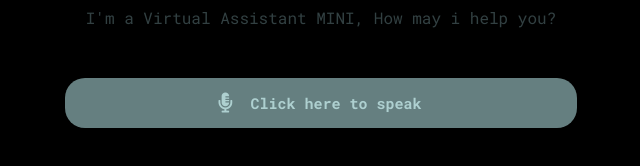
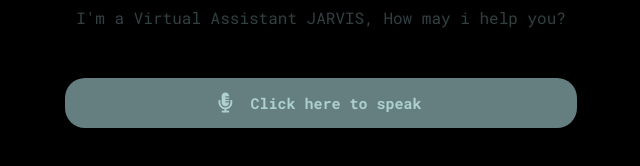
Before and after one commit to Onkarsingh2004/JS-Desktop-Assistant-App, a plain HTML site: page index.html in a window 1280 px wide. Shown: the part 562-728 px from the top of the page, 319-959 px from the left. Drawn offline with Linux system fonts and the light colour scheme.

Commit message:
Update index.html

```diff
--- a/index.html
+++ b/index.html
@@ -5,7 +5,7 @@
     <meta charset="UTF-8">
     <meta http-equiv="X-UA-Compatible" content="IE=edge">
     <meta name="viewport" content="width=device-width, initial-scale=1.0">
-    <title>MINI - Virtual Assistant</title>
+    <title>JARVIS - Virtual Assistant</title>
     <link rel="shortcut icon" href="avatar.png" type="image/x-icon">
     <link rel="stylesheet" href="style.css">
     <link rel="stylesheet" href="https://cdnjs.cloudflare.com/ajax/libs/font-awesome/5.15.3/css/all.min.css">
@@ -19,7 +19,7 @@
                 <img src="giphy.gif" alt="image">
             </div>
             <h1>M I N I</h1>
-            <p>I'm a Virtual Assistant MINI, How may i help you?</p>
+            <p>I'm a Virtual Assistant JARVIS, How may i help you?</p>
         </div>
         <div class="input">
             <button class="talk"><i class="fas fa-microphone-alt"></i></button>
```
